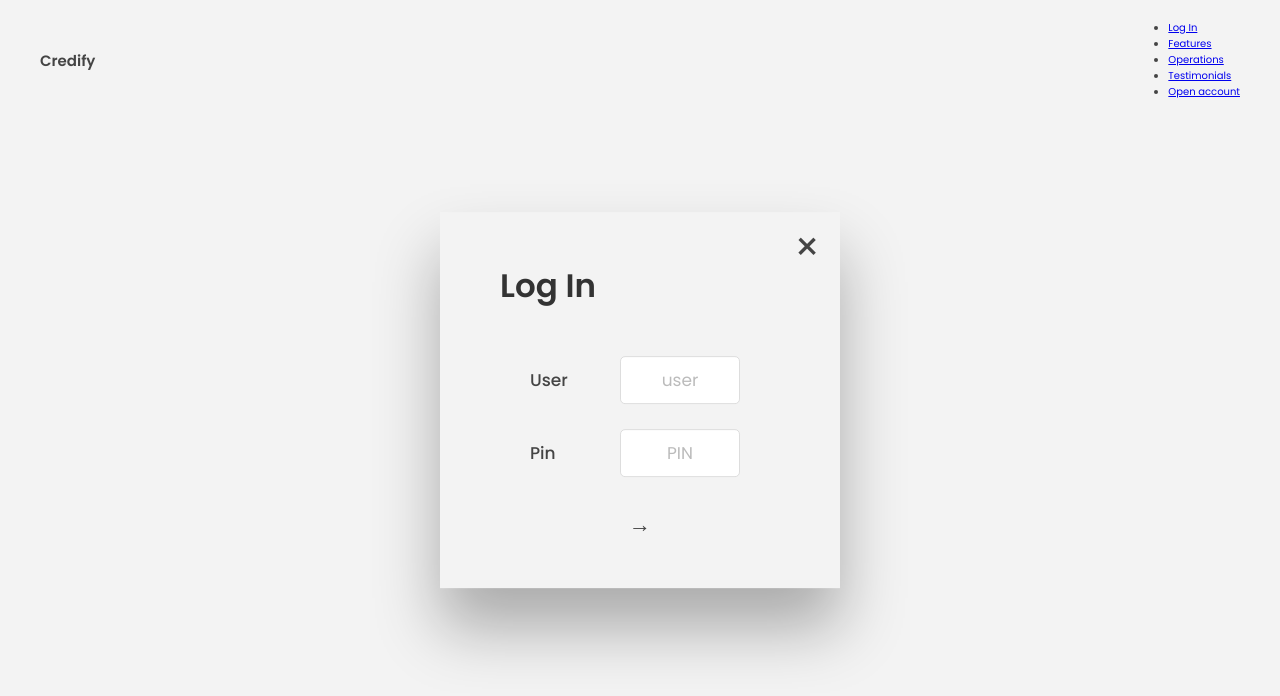
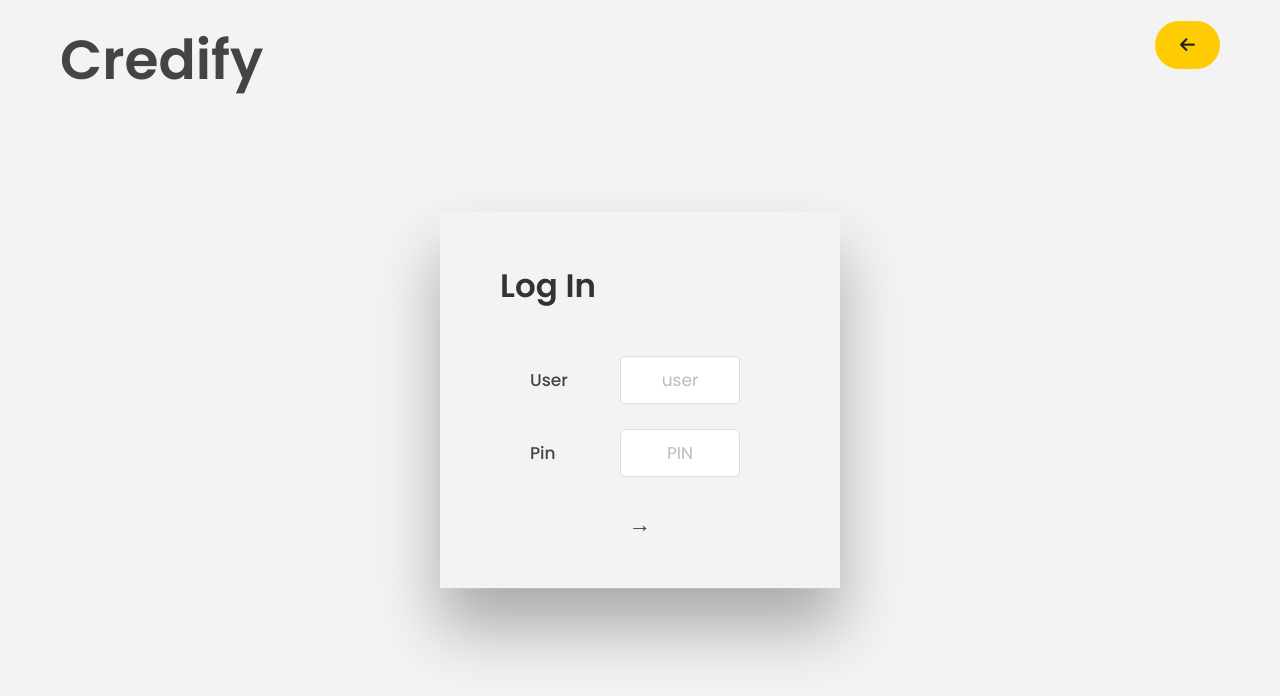
Before and after one commit to lav3ll/Banking, a plain HTML site: page index.html in a window 1280 px wide. Drawn offline with Linux system fonts and the light colour scheme.

Commit message:
login page now functional

```diff
--- a/index.html
+++ b/index.html
@@ -10,6 +10,7 @@
       href="https://fonts.googleapis.com/css?family=Poppins:400,500,600&display=swap"
       rel="stylesheet"
     />
+    <link rel="stylesheet" href="https://cdnjs.cloudflare.com/ajax/libs/font-awesome/6.5.2/css/all.min.css">
 
     <link rel="stylesheet" href="style.css" />
     <title>Credify</title>
@@ -25,20 +26,8 @@
       <p class="welcome"></p>
       <ul class="nav__links">
         <li class="nav__item">
-          <a class="nav__link login" href="index.html">Log In</a>
-        </li>
-        <li class="nav__item">
-          <a class="nav__link" href="#section--1">Features</a>
-        </li>
-        <li class="nav__item">
-          <a class="nav__link" href="#section--2">Operations</a>
-        </li>
-        <li class="nav__item">
-          <a class="nav__link" href="#section--3">Testimonials</a>
-        </li>
-        <li class="nav__item">
-          <a class="nav__link nav__link--btn btn--show-modal" href="#"
-            >Open account</a
+          <a class="nav__link nav__link--btn btn--show-modal" href="/landing.html"
+            ><i class="fa-sharp fa-solid fa-arrow-left"></i></a
           >
         </li>
       </ul>
@@ -128,8 +117,6 @@
       </p>
     </main>
     <div class="modal">
-      <button class="btn--close-modal">&times;</button>
-
       <h2 class="modal__header">
         Log In
       </h2>
--- a/script.js
+++ b/script.js
@@ -109,7 +109,12 @@ const inputLoanAmount = document.querySelector('.form__input--loan-amount');
 const inputCloseUsername = document.querySelector('.form__input--user');
 const inputClosePin = document.querySelector('.form__input--pin');
 
+const modal = document.querySelector('.modal');
+
 ///////////////////////////////////////////////// Functions
+const closeModal = function () {
+  modal.classList.add('hidden');
+};
 
 const formatMovementDate = function (date, locale) {
   const calcDaysPassed = (date1, date2) =>
@@ -265,7 +270,7 @@ let currentAccount, timer;
 btnLogin.addEventListener('click', function (e) {
   // Prevent form from submiting
   e.preventDefault();
-
+  closeModal();
   currentAccount = accounts.find(
     acc => acc.username === inputLoginUsername.value
   );
--- a/style.css
+++ b/style.css
@@ -1,3 +1,17 @@
+:root {
+  --color-primary: #ffcb03;
+  --color-secondary: #5ec576;
+  --color-tertiary: #ff585f;
+  --color-primary-darker: #ffbb00;
+  --color-secondary-darker: #4bbb7d;
+  --color-tertiary-darker: #fd424b;
+  --color-primary-opacity: #5ec5763a;
+  --color-secondary-opacity: #ffcd0331;
+  --color-tertiary-opacity: #ff58602d;
+  --gradient-primary: linear-gradient(to top left, #ffb003, #ffcb03);
+  --gradient-secondary: linear-gradient(to top left, #39b385, #9be15d);
+}
+
 * {
   margin: 0;
   padding: 0;
@@ -11,17 +25,77 @@ html {
 
 body {
   font-family: 'Poppins', sans-serif;
+  font-weight: 300;
   color: #444;
+  line-height: 1.9;
   background-color: #f3f3f3;
-  height: 100vh;
-  padding: 2rem;
 }
 
-nav {
+h1 {
+  font-size: 5.5rem;
+  line-height: 1.35;
+}
+
+h4 {
+  font-size: 2.4rem;
+  font-weight: 500;
+}
+
+/* NAVIGATION */
+.nav {
   display: flex;
   justify-content: space-between;
   align-items: center;
-  padding: 0 2rem;
+  height: 9rem;
+  width: 100%;
+  padding: 0 6rem;
+  z-index: 100;
+}
+
+/* nav and stickly class at the same time */
+.nav.sticky {
+  position: fixed;
+  background-color: rgba(255, 255, 255, 0.95);
+}
+
+.nav__logo {
+  height: 4.5rem;
+  transition: all 0.3s;
+}
+
+.nav__links {
+  display: flex;
+  align-items: center;
+  list-style: none;
+}
+
+.nav__item {
+  margin-left: 4rem;
+}
+
+.nav__link:link,
+.nav__link:visited {
+  font-size: 1.7rem;
+  font-weight: 400;
+  color: inherit;
+  text-decoration: none;
+  display: block;
+  transition: all 0.3s;
+}
+
+.nav__link--btn:link,
+.nav__link--btn:visited {
+  padding: 0.8rem 2.5rem;
+  border-radius: 3rem;
+  background-color: var(--color-primary);
+  color: #222;
+}
+
+.nav__link--btn:hover,
+.nav__link--btn:active {
+  color: inherit;
+  background-color: var(--color-primary-darker);
+  color: #333;
 }
 
 .welcome {
```
